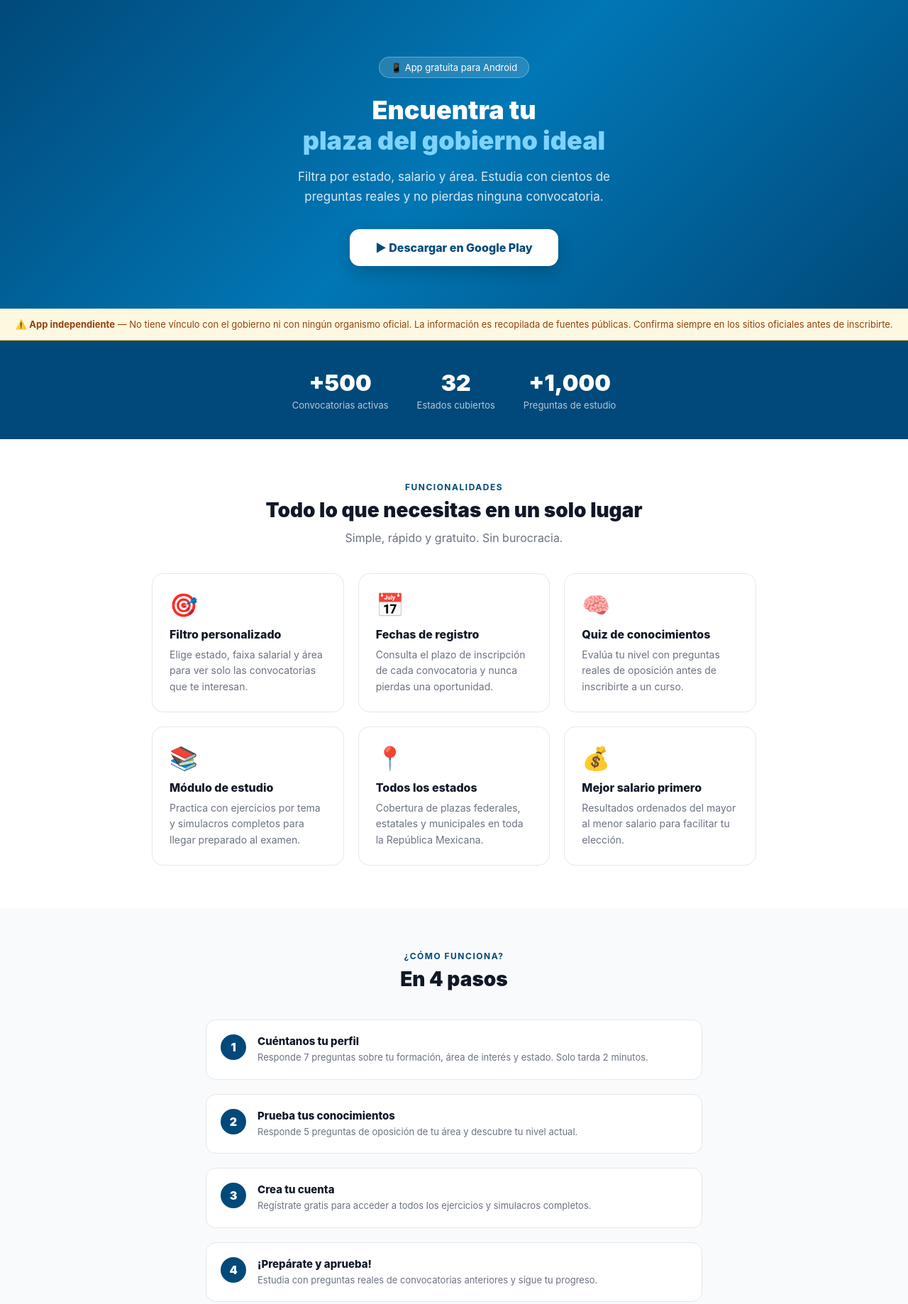
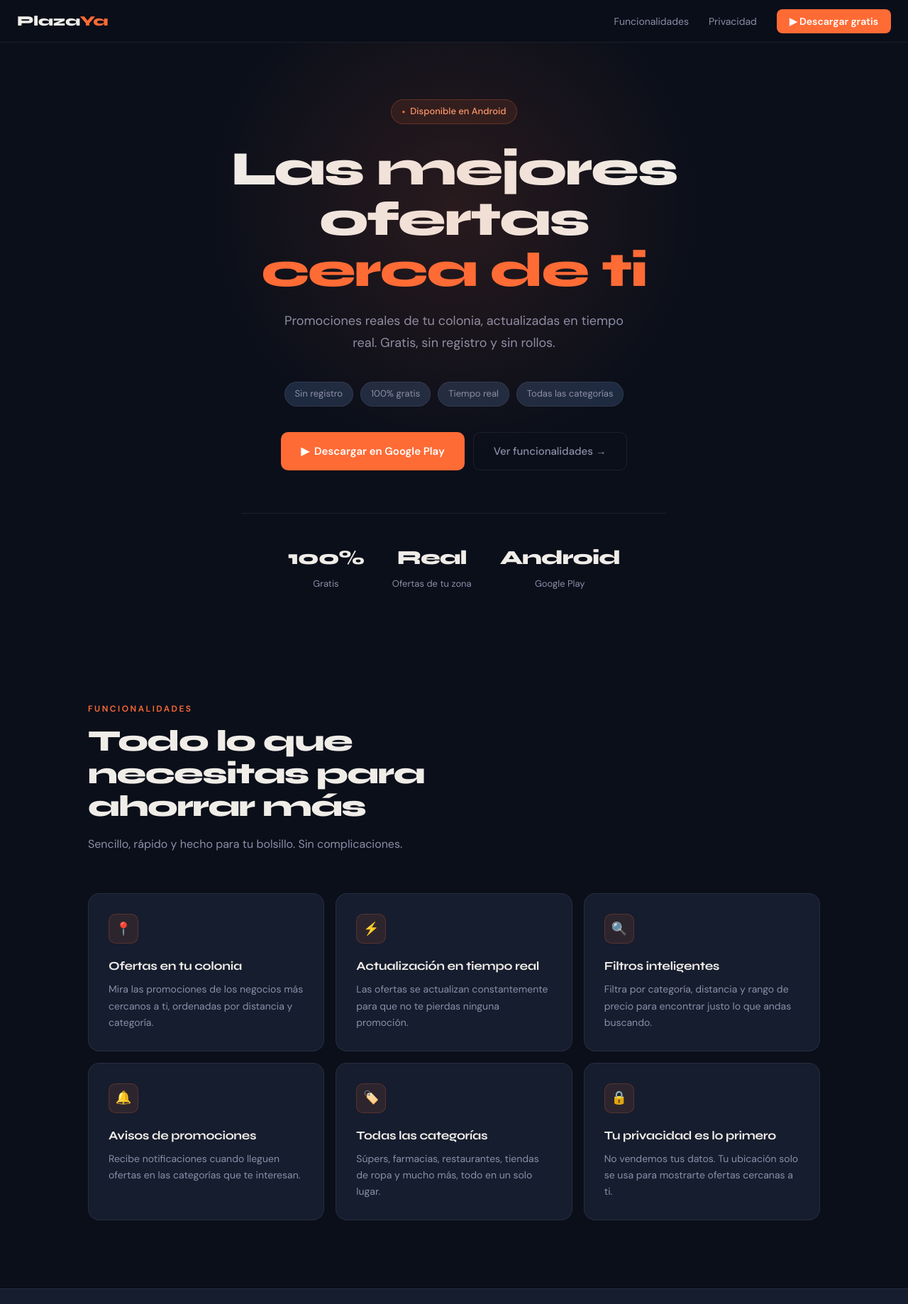
Before and after one commit to rod455/PlazaYa, a plain HTML site: page web/index.html in a window 1280 px wide. Shown: the top 1838 px of the page at 71% size. Drawn offline with Linux system fonts and the light colour scheme.

Commit message:
Add files via upload

```diff
--- a/web/index.html
+++ b/web/index.html
@@ -1,277 +1,224 @@
 <!DOCTYPE html>
-<html lang="es">
+<html lang="es-MX">
 <head>
   <meta charset="UTF-8" />
   <meta name="viewport" content="width=device-width, initial-scale=1.0" />
-  <title>Concursos México — Encuentra tu plaza ideal</title>
-  <meta name="description" content="App gratuita para encontrar convocatorias del gobierno mexicano. Filtra por estado, salario y área. ¡Prepárate y aprueba!" />
+  <title>PlazaYa — Ofertas cerca de ti</title>
+  <meta name="description" content="Descubre las mejores ofertas y promociones de tu colonia en segundos. Gratis y sin registro." />
+  <link rel="preconnect" href="https://fonts.googleapis.com" />
+  <link rel="preconnect" href="https://fonts.gstatic.com" crossorigin />
+  <link href="https://fonts.googleapis.com/css2?family=Syne:wght@700;800&family=DM+Sans:wght@400;500;600&display=swap" rel="stylesheet" />
   <style>
-    *, *::before, *::after { box-sizing: border-box; margin: 0; padding: 0; }
+    *, *::before, *::after { margin: 0; padding: 0; box-sizing: border-box; }
+    :root {
+      --bg: #0B0F1A; --bg2: #111827; --card: #161D2E;
+      --border: rgba(255,255,255,0.07);
+      --accent: #FF6B35; --accent2: #FF9A6C;
+      --text: #F0EDE8; --muted: #8A8FA8; --tag: #1E2A40;
+    }
+    html { scroll-behavior: smooth; }
+    body { font-family: 'DM Sans', sans-serif; background: var(--bg); color: var(--text); line-height: 1.6; -webkit-font-smoothing: antialiased; }
 
-    :root {
-      --blue:   #01497a;
-      --light:  #f9fafb;
-      --gray:   #6b7280;
-      --white:  #ffffff;
-      --green:  #10b981;
+    nav {
+      position: sticky; top: 0; z-index: 100;
+      background: rgba(11,15,26,0.85); backdrop-filter: blur(16px);
+      border-bottom: 1px solid var(--border);
+      padding: 0 24px; height: 60px;
+      display: flex; align-items: center; justify-content: space-between;
     }
+    .nav-logo { font-family: 'Syne', sans-serif; font-weight: 800; font-size: 20px; color: var(--text); text-decoration: none; letter-spacing: -0.5px; }
+    .nav-logo span { color: var(--accent); }
+    .nav-links { display: flex; align-items: center; gap: 28px; list-style: none; }
+    .nav-links a { font-size: 14px; color: var(--muted); text-decoration: none; transition: color 0.2s; }
+    .nav-links a:hover { color: var(--text); }
+    .nav-cta { background: var(--accent); color: #fff !important; font-weight: 600; padding: 8px 18px; border-radius: 8px; transition: background 0.2s !important; }
+    .nav-cta:hover { background: var(--accent2) !important; }
 
-    body { font-family: -apple-system, BlinkMacSystemFont, 'Segoe UI', sans-serif; background: var(--white); color: #111827; }
-
-    /* HERO */
     .hero {
-      background: linear-gradient(135deg, #01497a 0%, #0177b5 50%, #01497a 100%);
-      color: #fff;
-      padding: 80px 24px 60px;
-      text-align: center;
+      min-height: 88vh; display: flex; flex-direction: column;
+      align-items: center; justify-content: center;
+      text-align: center; padding: 80px 24px 60px;
+      position: relative; overflow: hidden;
+    }
+    .hero::before {
+      content: ''; position: absolute; top: -120px; left: 50%; transform: translateX(-50%);
+      width: 700px; height: 700px;
+      background: radial-gradient(circle, rgba(255,107,53,0.12) 0%, transparent 70%);
+      pointer-events: none;
     }
     .hero-badge {
-      display: inline-block;
-      background: rgba(255,255,255,0.15);
-      border: 1px solid rgba(255,255,255,0.3);
-      border-radius: 20px;
-      padding: 6px 16px;
-      font-size: 13px;
-      margin-bottom: 24px;
+      display: inline-flex; align-items: center; gap: 7px;
+      background: rgba(255,107,53,0.1); border: 1px solid rgba(255,107,53,0.25);
+      color: var(--accent2); font-size: 13px; font-weight: 500;
+      padding: 6px 14px; border-radius: 100px; margin-bottom: 28px;
     }
-    .hero h1 { font-size: 36px; font-weight: 900; line-height: 1.2; margin-bottom: 16px; }
-    .hero h1 span { color: #7dd3fc; }
-    .hero p { font-size: 17px; color: rgba(255,255,255,0.85); line-height: 1.6; max-width: 480px; margin: 0 auto 32px; }
-    .btn-play {
-      display: inline-block;
-      background: #fff;
-      color: var(--blue);
-      font-weight: 800;
-      font-size: 16px;
-      padding: 16px 36px;
-      border-radius: 14px;
-      text-decoration: none;
-      box-shadow: 0 8px 24px rgba(0,0,0,0.2);
-      transition: transform .15s;
+    .hero-badge::before { content: '●'; font-size: 8px; color: var(--accent); }
+    .hero h1 {
+      font-family: 'Syne', sans-serif; font-weight: 800;
+      font-size: clamp(38px, 6vw, 68px); line-height: 1.05;
+      letter-spacing: -2px; max-width: 780px; margin-bottom: 20px;
     }
-    .btn-play:hover { transform: translateY(-2px); }
+    .hero h1 em { font-style: normal; color: var(--accent); }
+    .hero p { font-size: clamp(15px, 2vw, 18px); color: var(--muted); max-width: 480px; margin-bottom: 40px; line-height: 1.7; }
 
-    /* DISCLAIMER */
-    .disclaimer {
-      background: #FFF8E1;
-      padding: 14px 20px;
-      text-align: center;
-      font-size: 13px;
-      color: #92400E;
-      border-bottom: 1px solid #FCD34D;
+    .hero-pills { display: flex; flex-wrap: wrap; gap: 10px; justify-content: center; margin-bottom: 36px; }
+    .pill { background: var(--tag); border: 1px solid var(--border); color: var(--muted); font-size: 13px; padding: 6px 14px; border-radius: 100px; }
+
+    .hero-actions { display: flex; flex-wrap: wrap; gap: 12px; justify-content: center; margin-bottom: 60px; }
+    .btn-primary {
+      display: inline-flex; align-items: center; gap: 8px;
+      background: var(--accent); color: #fff; font-family: 'DM Sans', sans-serif;
+      font-size: 15px; font-weight: 600; padding: 14px 28px; border-radius: 10px;
+      text-decoration: none; transition: background 0.2s, transform 0.15s;
     }
+    .btn-primary:hover { background: var(--accent2); transform: translateY(-1px); }
+    .btn-secondary {
+      display: inline-flex; align-items: center; gap: 8px;
+      background: transparent; border: 1px solid var(--border); color: var(--muted);
+      font-family: 'DM Sans', sans-serif; font-size: 15px; font-weight: 500;
+      padding: 14px 28px; border-radius: 10px; text-decoration: none;
+      transition: border-color 0.2s, color 0.2s;
+    }
+    .btn-secondary:hover { border-color: rgba(255,255,255,0.2); color: var(--text); }
 
-    /* STATS */
-    .stats {
-      display: flex;
-      justify-content: center;
-      gap: 40px;
-      padding: 40px 24px;
-      background: var(--blue);
-      color: #fff;
-      flex-wrap: wrap;
+    .hero-stats {
+      display: flex; flex-wrap: wrap; gap: 40px; justify-content: center;
+      padding-top: 40px; border-top: 1px solid var(--border);
+      width: 100%; max-width: 600px;
     }
     .stat-item { text-align: center; }
-    .stat-num { font-size: 32px; font-weight: 900; }
-    .stat-label { font-size: 13px; color: rgba(255,255,255,0.7); margin-top: 4px; }
+    .stat-item strong { display: block; font-family: 'Syne', sans-serif; font-weight: 800; font-size: 28px; color: var(--text); letter-spacing: -1px; }
+    .stat-item span { font-size: 13px; color: var(--muted); }
 
-    /* FEATURES */
-    .section { padding: 60px 24px; max-width: 900px; margin: 0 auto; }
-    .section-label { font-size: 12px; font-weight: 700; text-transform: uppercase; letter-spacing: 1.5px; color: var(--blue); text-align: center; margin-bottom: 8px; }
-    .section-title { font-size: 28px; font-weight: 900; text-align: center; margin-bottom: 12px; }
-    .section-sub { font-size: 16px; color: var(--gray); text-align: center; margin-bottom: 40px; }
+    .section { padding: 96px 24px; max-width: 1080px; margin: 0 auto; }
+    .section-label { font-size: 12px; font-weight: 600; letter-spacing: 2.5px; text-transform: uppercase; color: var(--accent); margin-bottom: 12px; }
+    .section-title { font-family: 'Syne', sans-serif; font-weight: 800; font-size: clamp(26px, 4vw, 42px); letter-spacing: -1.5px; line-height: 1.1; margin-bottom: 16px; max-width: 560px; }
+    .section-sub { font-size: 16px; color: var(--muted); max-width: 480px; line-height: 1.7; margin-bottom: 56px; }
 
-    .feat-grid { display: grid; grid-template-columns: repeat(auto-fit, minmax(240px, 1fr)); gap: 20px; }
-    .feat-card {
-      background: #fff;
-      border: 1.5px solid #e5e7eb;
-      border-radius: 16px;
-      padding: 24px;
-      transition: box-shadow .2s;
+    .features-grid { display: grid; grid-template-columns: repeat(auto-fit, minmax(300px, 1fr)); gap: 16px; }
+    .feat-card { background: var(--card); border: 1px solid var(--border); border-radius: 16px; padding: 28px; transition: border-color 0.2s, transform 0.2s; }
+    .feat-card:hover { border-color: rgba(255,107,53,0.2); transform: translateY(-2px); }
+    .feat-icon { width: 42px; height: 42px; background: rgba(255,107,53,0.1); border: 1px solid rgba(255,107,53,0.2); border-radius: 10px; display: flex; align-items: center; justify-content: center; font-size: 18px; margin-bottom: 18px; }
+    .feat-card h3 { font-family: 'Syne', sans-serif; font-weight: 700; font-size: 17px; margin-bottom: 8px; letter-spacing: -0.3px; }
+    .feat-card p { font-size: 14px; color: var(--muted); line-height: 1.65; }
+
+    .cta-section {
+      background: var(--card); border-top: 1px solid var(--border); border-bottom: 1px solid var(--border);
+      padding: 80px 24px; text-align: center; position: relative; overflow: hidden;
     }
-    .feat-card:hover { box-shadow: 0 8px 24px rgba(0,0,0,0.08); }
-    .feat-icon { font-size: 32px; margin-bottom: 12px; }
-    .feat-card h3 { font-size: 16px; font-weight: 800; margin-bottom: 8px; }
-    .feat-card p { font-size: 14px; color: var(--gray); line-height: 1.6; }
+    .cta-section::before {
+      content: ''; position: absolute; bottom: -80px; left: 50%; transform: translateX(-50%);
+      width: 500px; height: 300px;
+      background: radial-gradient(circle, rgba(255,107,53,0.08) 0%, transparent 70%);
+      pointer-events: none;
+    }
+    .cta-section h2 { font-family: 'Syne', sans-serif; font-weight: 800; font-size: clamp(24px, 4vw, 40px); letter-spacing: -1.5px; margin-bottom: 14px; }
+    .cta-section p { font-size: 16px; color: var(--muted); max-width: 440px; margin: 0 auto 36px; line-height: 1.7; }
 
-    /* HOW IT WORKS */
-    .how { background: var(--light); padding: 60px 24px; }
-    .how-inner { max-width: 700px; margin: 0 auto; }
-    .steps { display: flex; flex-direction: column; gap: 20px; margin-top: 40px; }
-    .step { display: flex; align-items: flex-start; gap: 16px; background: #fff; border-radius: 14px; padding: 20px; border: 1px solid #e5e7eb; }
-    .step-num { background: var(--blue); color: #fff; font-weight: 900; font-size: 16px; width: 36px; height: 36px; border-radius: 50%; display: flex; align-items: center; justify-content: center; flex-shrink: 0; }
-    .step h4 { font-size: 15px; font-weight: 800; margin-bottom: 4px; }
-    .step p { font-size: 13px; color: var(--gray); line-height: 1.5; }
+    footer {
+      padding: 40px 24px; max-width: 1080px; margin: 0 auto;
+      display: flex; flex-wrap: wrap; align-items: center; justify-content: space-between; gap: 16px;
+      border-top: 1px solid var(--border);
+    }
+    .footer-logo { font-family: 'Syne', sans-serif; font-weight: 800; font-size: 17px; color: var(--text); text-decoration: none; }
+    .footer-logo span { color: var(--accent); }
+    .footer-links { display: flex; flex-wrap: wrap; gap: 20px; list-style: none; }
+    .footer-links a { font-size: 13px; color: var(--muted); text-decoration: none; transition: color 0.2s; }
+    .footer-links a:hover { color: var(--text); }
+    .footer-copy { font-size: 13px; color: var(--muted); width: 100%; padding-top: 20px; border-top: 1px solid var(--border); text-align: center; }
 
-    /* PRIVACIDAD */
-    .privacy { background: var(--light); padding: 60px 24px; }
-    .privacy-box { max-width: 700px; margin: 0 auto; }
-    .privacy-box h3 { font-size: 16px; font-weight: 800; margin: 20px 0 6px; }
-    .privacy-box p { font-size: 14px; color: var(--gray); line-height: 1.7; }
-    .privacy-box ul { padding-left: 20px; margin-top: 6px; }
-    .privacy-box ul li { font-size: 14px; color: var(--gray); line-height: 1.7; margin-bottom: 4px; }
-
-    /* FOOTER */
-    footer { background: var(--blue); color: rgba(255,255,255,0.7); text-align: center; padding: 32px 20px; font-size: 13px; }
-    footer a { color: rgba(255,255,255,0.9); }
-
-    @media (max-width: 600px) {
-      .hero h1 { font-size: 26px; }
-      .stats { gap: 24px; }
-      .stat-num { font-size: 26px; }
-    }
+    @media (max-width: 600px) { .nav-links { display: none; } .hero { padding: 60px 20px 50px; } }
   </style>
 </head>
 <body>
 
-<!-- HERO -->
+<nav>
+  <a href="/" class="nav-logo">Plaza<span>Ya</span></a>
+  <ul class="nav-links">
+    <li><a href="#funcionalidades">Funcionalidades</a></li>
+    <li><a href="/privacidad">Privacidad</a></li>
+    <li><a href="https://play.google.com/store" target="_blank" class="nav-cta">▶ Descargar gratis</a></li>
+  </ul>
+</nav>
+
 <section class="hero">
-  <div class="hero-badge">📱 App gratuita para Android</div>
-  <h1>Encuentra tu<br><span>plaza del gobierno ideal</span></h1>
-  <p>Filtra por estado, salario y área. Estudia con cientos de preguntas reales y no pierdas ninguna convocatoria.</p>
-  <a class="btn-play" href="https://play.google.com/store/apps/details?id=com.mycompany.concursosmx" target="_blank">
-    ▶ Descargar en Google Play
-  </a>
+  <div class="hero-badge">Disponible en Android</div>
+  <h1>Las mejores ofertas<br><em>cerca de ti</em></h1>
+  <p>Promociones reales de tu colonia, actualizadas en tiempo real. Gratis, sin registro y sin rollos.</p>
+
+  <div class="hero-pills">
+    <span class="pill">Sin registro</span>
+    <span class="pill">100% gratis</span>
+    <span class="pill">Tiempo real</span>
+    <span class="pill">Todas las categorías</span>
+  </div>
+
+  <div class="hero-actions">
+    <a href="https://play.google.com/store" target="_blank" class="btn-primary">▶&nbsp; Descargar en Google Play</a>
+    <a href="#funcionalidades" class="btn-secondary">Ver funcionalidades →</a>
+  </div>
+
+  <div class="hero-stats">
+    <div class="stat-item"><strong>100%</strong><span>Gratis</span></div>
+    <div class="stat-item"><strong>Real</strong><span>Ofertas de tu zona</span></div>
+    <div class="stat-item"><strong>Android</strong><span>Google Play</span></div>
+  </div>
 </section>
 
-<!-- DISCLAIMER -->
-<div class="disclaimer">
-  ⚠️ <strong>App independiente</strong> — No tiene vínculo con el gobierno ni con ningún organismo oficial.
-  La información es recopilada de fuentes públicas. Confirma siempre en los sitios oficiales antes de inscribirte.
-</div>
+<section class="section" id="funcionalidades">
+  <p class="section-label">Funcionalidades</p>
+  <h2 class="section-title">Todo lo que necesitas para ahorrar más</h2>
+  <p class="section-sub">Sencillo, rápido y hecho para tu bolsillo. Sin complicaciones.</p>
 
-<!-- STATS -->
-<div class="stats">
-  <div class="stat-item">
-    <div class="stat-num">+500</div>
-    <div class="stat-label">Convocatorias activas</div>
-  </div>
-  <div class="stat-item">
-    <div class="stat-num">32</div>
-    <div class="stat-label">Estados cubiertos</div>
-  </div>
-  <div class="stat-item">
-    <div class="stat-num">+1,000</div>
-    <div class="stat-label">Preguntas de estudio</div>
-  </div>
-</div>
-
-<!-- FEATURES -->
-<section class="section">
-  <p class="section-label">Funcionalidades</p>
-  <h2 class="section-title">Todo lo que necesitas en un solo lugar</h2>
-  <p class="section-sub">Simple, rápido y gratuito. Sin burocracia.</p>
-  <div class="feat-grid">
+  <div class="features-grid">
     <div class="feat-card">
-      <div class="feat-icon">🎯</div>
-      <h3>Filtro personalizado</h3>
-      <p>Elige estado, faixa salarial y área para ver solo las convocatorias que te interesan.</p>
+      <div class="feat-icon">📍</div>
+      <h3>Ofertas en tu colonia</h3>
+      <p>Mira las promociones de los negocios más cercanos a ti, ordenadas por distancia y categoría.</p>
     </div>
     <div class="feat-card">
-      <div class="feat-icon">📅</div>
-      <h3>Fechas de registro</h3>
-      <p>Consulta el plazo de inscripción de cada convocatoria y nunca pierdas una oportunidad.</p>
+      <div class="feat-icon">⚡</div>
+      <h3>Actualización en tiempo real</h3>
+      <p>Las ofertas se actualizan constantemente para que no te pierdas ninguna promoción.</p>
     </div>
     <div class="feat-card">
-      <div class="feat-icon">🧠</div>
-      <h3>Quiz de conocimientos</h3>
-      <p>Evalúa tu nivel con preguntas reales de oposición antes de inscribirte a un curso.</p>
+      <div class="feat-icon">🔍</div>
+      <h3>Filtros inteligentes</h3>
+      <p>Filtra por categoría, distancia y rango de precio para encontrar justo lo que andas buscando.</p>
     </div>
     <div class="feat-card">
-      <div class="feat-icon">📚</div>
-      <h3>Módulo de estudio</h3>
-      <p>Practica con ejercicios por tema y simulacros completos para llegar preparado al examen.</p>
+      <div class="feat-icon">🔔</div>
+      <h3>Avisos de promociones</h3>
+      <p>Recibe notificaciones cuando lleguen ofertas en las categorías que te interesan.</p>
     </div>
     <div class="feat-card">
-      <div class="feat-icon">📍</div>
-      <h3>Todos los estados</h3>
-      <p>Cobertura de plazas federales, estatales y municipales en toda la República Mexicana.</p>
+      <div class="feat-icon">🏷️</div>
+      <h3>Todas las categorías</h3>
+      <p>Súpers, farmacias, restaurantes, tiendas de ropa y mucho más, todo en un solo lugar.</p>
     </div>
     <div class="feat-card">
-      <div class="feat-icon">💰</div>
-      <h3>Mejor salario primero</h3>
-      <p>Resultados ordenados del mayor al menor salario para facilitar tu elección.</p>
+      <div class="feat-icon">🔒</div>
+      <h3>Tu privacidad es lo primero</h3>
+      <p>No vendemos tus datos. Tu ubicación solo se usa para mostrarte ofertas cercanas a ti.</p>
     </div>
   </div>
 </section>
 
-<!-- HOW IT WORKS -->
-<section class="how">
-  <div class="how-inner">
-    <p class="section-label" style="text-align:center">¿Cómo funciona?</p>
-    <h2 class="section-title" style="text-align:center">En 4 pasos</h2>
-    <div class="steps">
-      <div class="step">
-        <div class="step-num">1</div>
-        <div>
-          <h4>Cuéntanos tu perfil</h4>
-          <p>Responde 7 preguntas sobre tu formación, área de interés y estado. Solo tarda 2 minutos.</p>
-        </div>
-      </div>
-      <div class="step">
-        <div class="step-num">2</div>
-        <div>
-          <h4>Prueba tus conocimientos</h4>
-          <p>Responde 5 preguntas de oposición de tu área y descubre tu nivel actual.</p>
-        </div>
-      </div>
-      <div class="step">
-        <div class="step-num">3</div>
-        <div>
-          <h4>Crea tu cuenta</h4>
-          <p>Regístrate gratis para acceder a todos los ejercicios y simulacros completos.</p>
-        </div>
-      </div>
-      <div class="step">
-        <div class="step-num">4</div>
-        <div>
-          <h4>¡Prepárate y aprueba!</h4>
-          <p>Estudia con preguntas reales de convocatorias anteriores y sigue tu progreso.</p>
-        </div>
-      </div>
-    </div>
-  </div>
+<section class="cta-section">
+  <h2>Empieza a ahorrar hoy mismo</h2>
+  <p>Descárgala gratis y encuentra las mejores ofertas de tu zona ahorita.</p>
+  <a href="https://play.google.com/store" target="_blank" class="btn-primary">▶&nbsp; Descargar en Google Play</a>
 </section>
 
-<!-- PRIVACIDAD -->
-<section class="privacy" id="privacidad">
-  <div class="privacy-box">
-    <p class="section-label" style="text-align:center">Política de Privacidad</p>
-    <h2 class="section-title" style="text-align:center">Tu privacidad es prioridad</h2>
-
-    <h3>1. Información recopilada</h3>
-    <p>Concursos México recopila únicamente los datos necesarios para el funcionamiento del app:</p>
-    <ul>
-      <li><strong>Perfil de usuario</strong> — nombre y email (solo si creas cuenta)</li>
-      <li><strong>Preferencias del quiz</strong> — área, estado, nivel educativo (para personalizar resultados)</li>
-      <li><strong>Historial de estudio</strong> — preguntas respondidas y sesiones (para seguimiento de progreso)</li>
-    </ul>
-
-    <h3>2. Uso de la información</h3>
-    <p>Los datos son utilizados exclusivamente para personalizar el contenido del app y mejorar la experiencia del usuario. No vendemos ni compartimos datos con terceros.</p>
-
-    <h3>3. Fuente de las convocatorias</h3>
-    <p>Concursos México es una aplicación independiente y <strong>no está afiliada al gobierno mexicano ni a ningún organismo oficial</strong>. La información de convocatorias es recopilada de fuentes públicas (DOF, portales de dependencias, medios especializados). Siempre confirma los datos en los sitios oficiales antes de inscribirte.</p>
-
-    <h3>4. Seguridad</h3>
-    <p>Utilizamos Supabase como base de datos, que implementa cifrado en tránsito (TLS) y en reposo. Las contraseñas son gestionadas con autenticación segura y nunca se almacenan en texto plano.</p>
-
-    <h3>5. Eliminación de datos</h3>
-    <p>Para solicitar la eliminación de tu cuenta y todos tus datos, contáctanos en: <a href="mailto:appfactory.rlm@gmail.com?subject=Eliminación de datos - Concursos México">appfactory.rlm@gmail.com</a></p>
-
-    <h3>6. Contacto</h3>
-    <p>Preguntas sobre privacidad: <a href="mailto:appfactory.rlm@gmail.com">appfactory.rlm@gmail.com</a></p>
-  </div>
-</section>
-
-<!-- FOOTER -->
 <footer>
-  <p>© 2025 Concursos México — App independiente, no oficial.</p>
-  <p style="margin-top:8px">
-    <a href="/">Inicio</a> &nbsp;|&nbsp;
-    <a href="#privacidad">Privacidad</a> &nbsp;|&nbsp;
-    <a href="/exclusion">Eliminar mis datos</a>
-  </p>
+  <a href="/" class="footer-logo">Plaza<span>Ya</span></a>
+  <ul class="footer-links">
+    <li><a href="#funcionalidades">Funcionalidades</a></li>
+    <li><a href="/privacidad">Aviso de Privacidad</a></li>
+    <li><a href="/eliminacion-de-datos">Eliminación de Datos</a></li>
+    <li><a href="mailto:appfactory.rlm@gmail.com">Contacto</a></li>
+  </ul>
+  <p class="footer-copy">© 2026 PlazaYa — Todos los derechos reservados.</p>
 </footer>
 
 </body>
```
Also changed, not shown: web/eliminacion-de-datos.html (added, +133 -0 lines), web/privacidad.html (added, +126 -0 lines).
